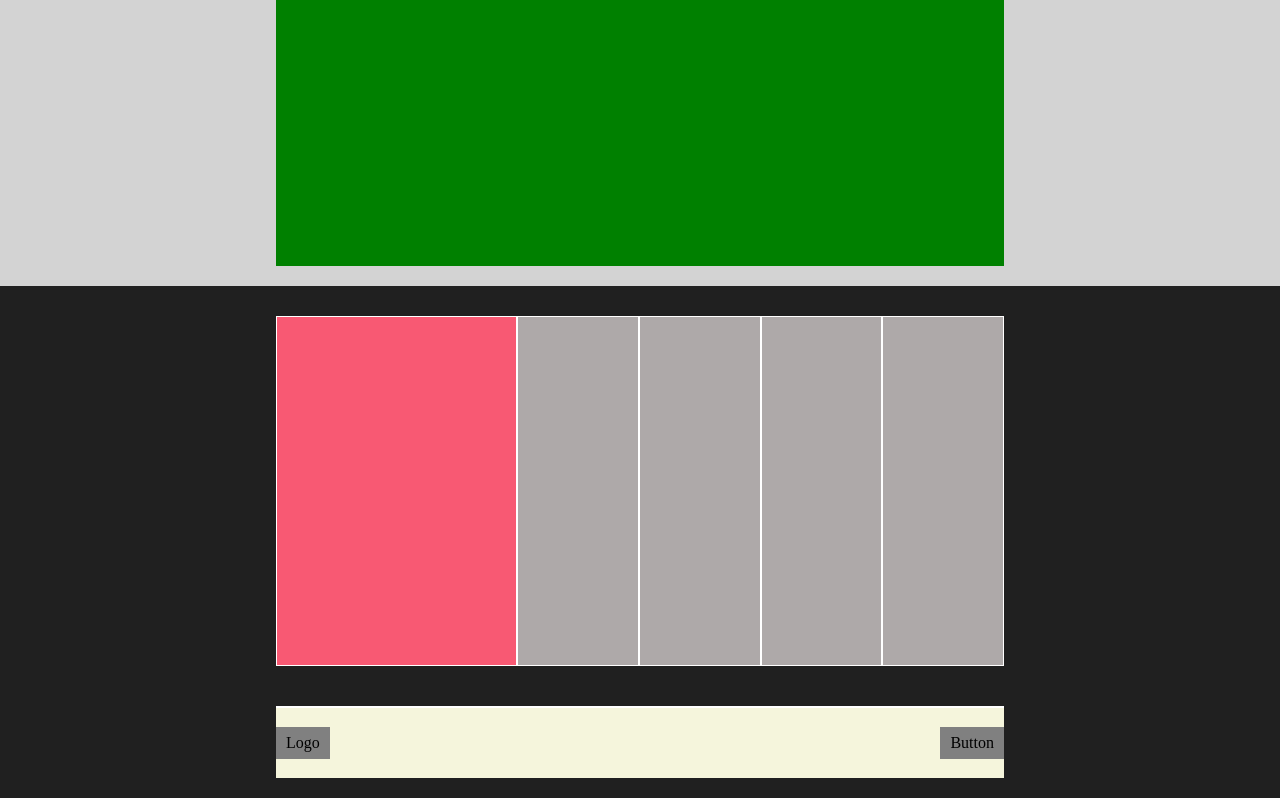
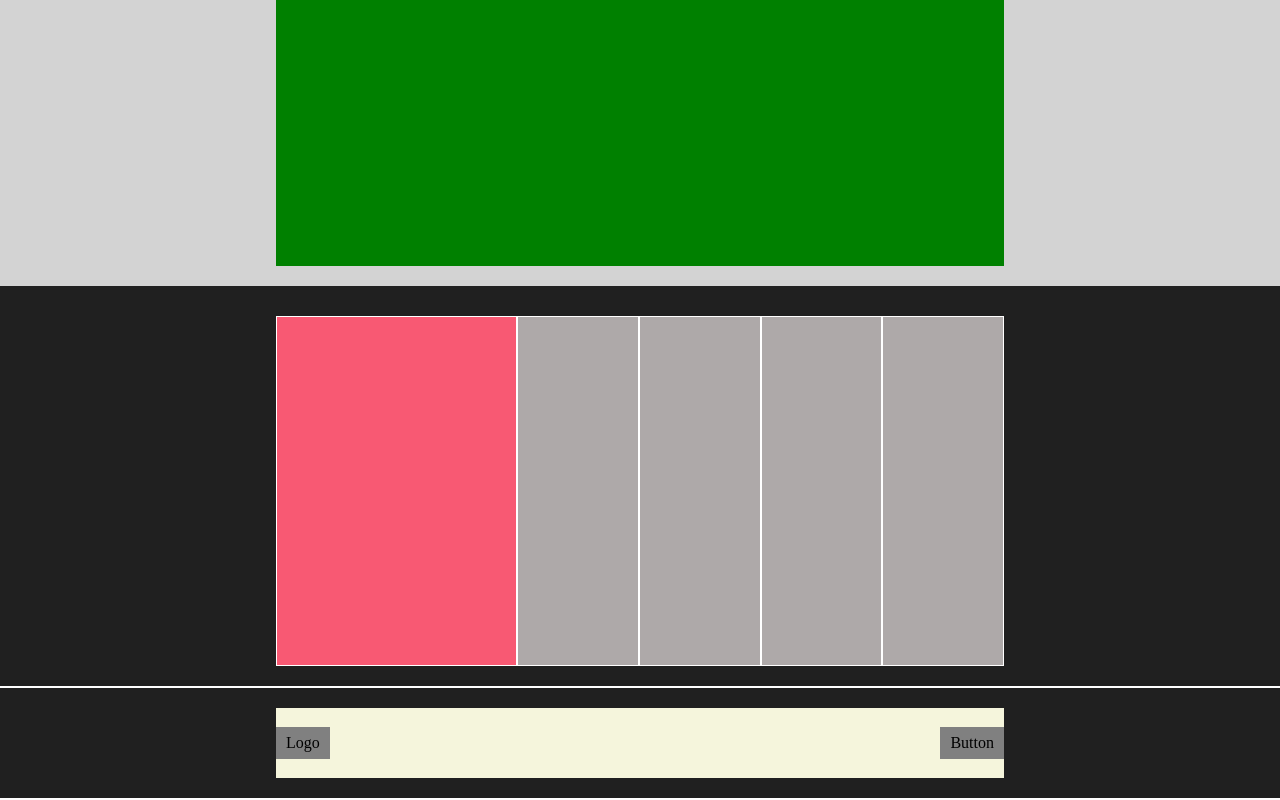
Before and after one commit to Alexbarile/htmlcss-struttura-discord, a plain HTML site: page index.html in a window 1280 px wide. Shown: the part 2034-2834 px from the top of the page. Drawn offline with Linux system fonts and the light colour scheme.

Commit message:
fine esercizio con alcune modifiche nelle sezion

```diff
--- a/css/style.css
+++ b/css/style.css
@@ -19,7 +19,6 @@ header{
 .container{
     width: 75%;
     margin: 0 auto;
-
 }
 
 .row{
@@ -77,7 +76,6 @@ li{
     width: 60%;
     height: 350px;
     background-color: palevioletred;
-
 }
 
 
@@ -141,17 +139,10 @@ footer{
     flex-grow: 1;
 }
 
-.hr-1{
+.hr{
     border: 0.5px solid white;
-    margin-top: 40px;
-
-    width: 100%
 }
 
-.bg-beige{
-    background-color: beige;
-
-}
 .row-footer{
     width: 100%;
     height: 70px;
@@ -160,6 +151,7 @@ footer{
     align-items: center;
     background-color: beige;
 }
+
 .logo-end{
     background-color: gray;
     padding: 7px 10px 7px 10px;
--- a/index.html
+++ b/index.html
@@ -26,14 +26,8 @@
                 </div>
                 <div class="col-25">Login</div>
             </div>
-
         </div>
-
     </header>
-
-
-    <!-- pagine -->
-
 
     <main>
 
@@ -48,6 +42,7 @@
         </div>
 
         <!-- SECONDA RIGA -->
+
         <div class="container-sm padding-20">
             <div class="row">
                 <div class="col-big"></div>
@@ -56,7 +51,6 @@
         </div>
 
         <!-- TERZA RIGA -->
-
 
         <div class="bg-gray">
             <div class="container-sm padding-20">
@@ -90,7 +84,6 @@
     <!-- footer -->
 
     <footer>
-
         <div class="container-sm padding-20">
             <div class="row">
                 <div class="col-footer-main"></div>
@@ -99,21 +92,18 @@
                 <div class="col-footer"></div>
                 <div class="col-footer"></div>
             </div>
+        </div>
 
-                <div class="hr-1"></div>
+        <div class="hr"></div>
 
+        <div class="container-sm padding-20">
             <div class="row-footer">
                 <div class="logo-end">Logo</div>
                 <div class="button">Button</div>
             </div>
-
-                <div class="hr-2"></div>
-
         </div>
 
-
-
+        <div class="hr"></div>
     </footer>
-
     </body>
 </html>
```
Lines whose indentation alone changed are shown as unchanged.
